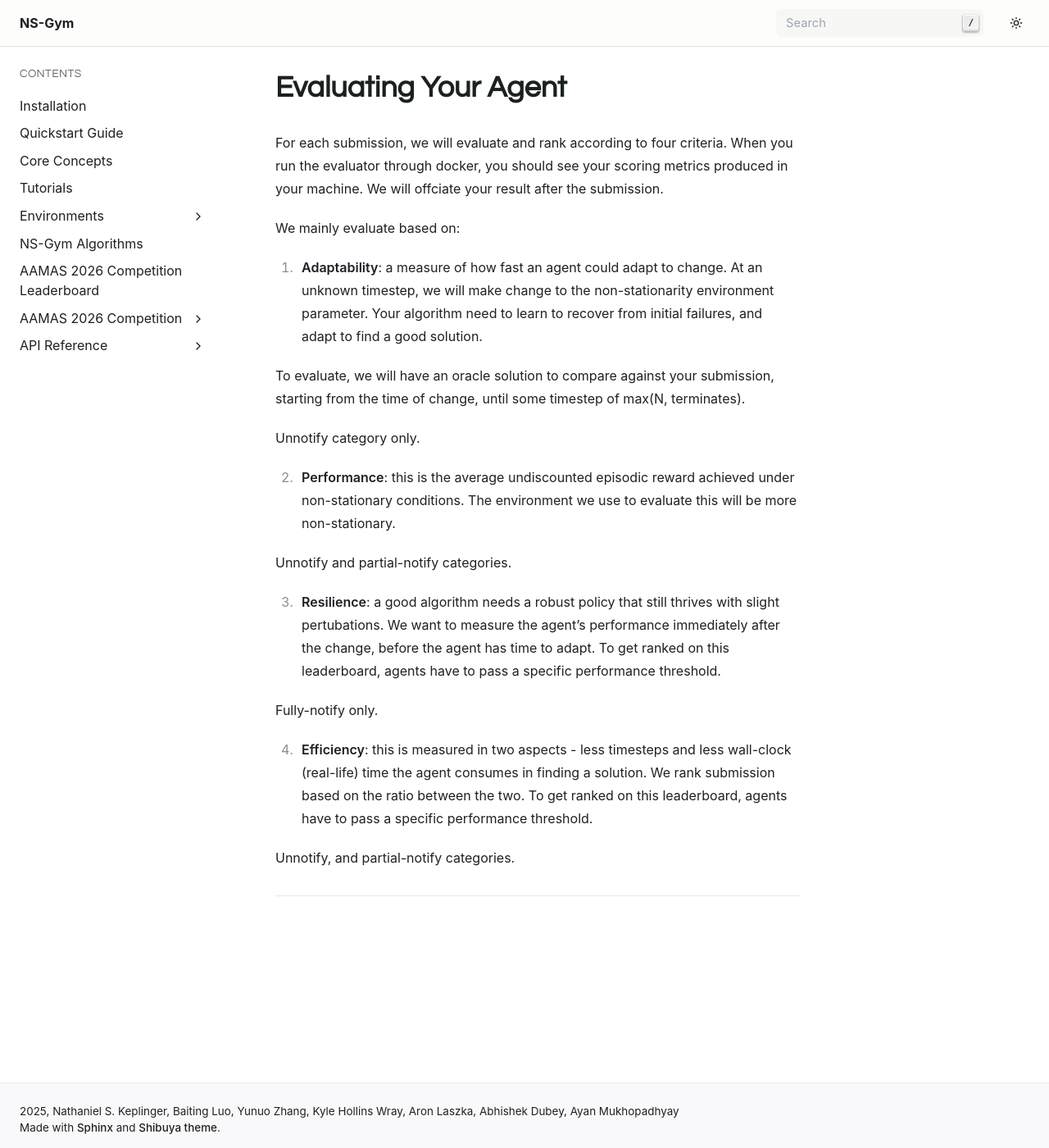
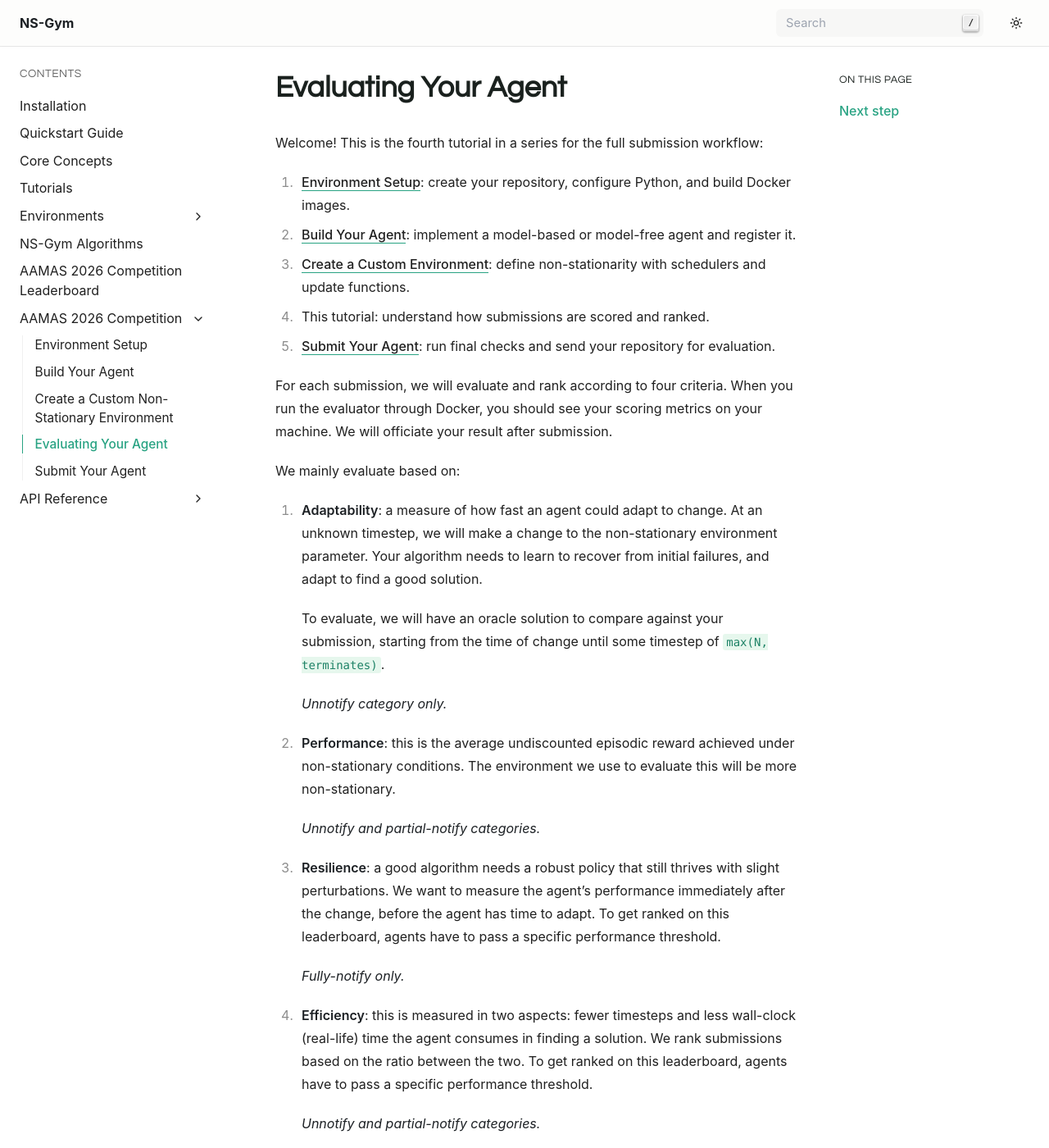
Before and after one commit to scope-lab-vu/ns_gym, a Sphinx documentation site: the page built from docs/source/aamas2026_competition/evaluation.md, in a window 1280 px wide and 1400 px high. Shown: the whole window at 82% size. Built offline with Sphinx 7.4.7, drawn with Linux system fonts in a browser that asks for light colours; some of the changed text lies outside the part shown.

Commit message:
website hypothesis done

```diff
--- a/docs/source/aamas2026_competition/evaluation.md
+++ b/docs/source/aamas2026_competition/evaluation.md
@@ -1,23 +1,35 @@
 # Evaluating Your Agent
 
-For each submission, we will evaluate and rank according to four criteria. When you run the evaluator through docker, you should see your scoring metrics produced in your machine. We will offciate your result after the submission.
+Welcome! This is the fourth tutorial in a series for the full submission workflow:
+
+1. [Environment Setup](setup.md): create your repository, configure Python, and build Docker images.
+2. [Build Your Agent](build_agents.md): implement a model-based or model-free agent and register it.
+3. [Create a Custom Environment](make_env.md): define non-stationarity with schedulers and update functions.
+4. This tutorial: understand how submissions are scored and ranked.
+5. [Submit Your Agent](submission.md): run final checks and send your repository for evaluation.
+
+For each submission, we will evaluate and rank according to four criteria. When you run the evaluator through Docker, you should see your scoring metrics on your machine. We will officiate your result after submission.
 
 We mainly evaluate based on:
 
-1. **Adaptability**: a measure of how fast an agent could adapt to change. At an unknown timestep, we will make change to the non-stationarity environment parameter. Your algorithm need to learn to recover from initial failures, and adapt to find a good solution.
+1. **Adaptability**: a measure of how fast an agent could adapt to change. At an unknown timestep, we will make a change to the non-stationary environment parameter. Your algorithm needs to learn to recover from initial failures, and adapt to find a good solution.
 
-To evaluate, we will have an oracle solution to compare against your submission, starting from the time of change, until some timestep of max(N, terminates).
+   To evaluate, we will have an oracle solution to compare against your submission, starting from the time of change until some timestep of `max(N, terminates)`.
 
-Unnotify category only.
+   *Unnotify category only.*
 
 2. **Performance**: this is the average undiscounted episodic reward achieved under non-stationary conditions. The environment we use to evaluate this will be more non-stationary.
 
-Unnotify and partial-notify categories.
+   *Unnotify and partial-notify categories.*
 
-3. **Resilience**: a good algorithm needs a robust policy that still thrives with slight pertubations. We want to measure the agent's performance immediately after the change, before the agent has time to adapt. To get ranked on this leaderboard, agents have to pass a specific performance threshold.
+3. **Resilience**: a good algorithm needs a robust policy that still thrives with slight perturbations. We want to measure the agent's performance immediately after the change, before the agent has time to adapt. To get ranked on this leaderboard, agents have to pass a specific performance threshold.
 
-Fully-notify only.
+   *Fully-notify only.*
 
-4. **Efficiency**: this is measured in two aspects - less timesteps and less wall-clock (real-life) time the agent consumes in finding a solution. We rank submission based on the ratio between the two. To get ranked on this leaderboard, agents have to pass a specific performance threshold.
+4. **Efficiency**: this is measured in two aspects: fewer timesteps and less wall-clock (real-life) time the agent consumes in finding a solution. We rank submissions based on the ratio between the two. To get ranked on this leaderboard, agents have to pass a specific performance threshold.
 
-Unnotify, and partial-notify categories.
+   *Unnotify and partial-notify categories.*
+
+## Next step
+
+Ready to send your code? Go to [Submit Your Agent](submission.md) for the final checklist and submission steps.
```
Also changed, not shown: docs/source/aamas2026_competition.md (+3 -1 lines), docs/source/aamas2026_competition/build_agents.md (+2 -1 lines), docs/source/aamas2026_competition/make_env.md (+3 -2 lines), docs/source/aamas2026_competition/setup.md (+2 -1 lines), docs/source/aamas2026_competition/submission.md (+1 -0 lines).
